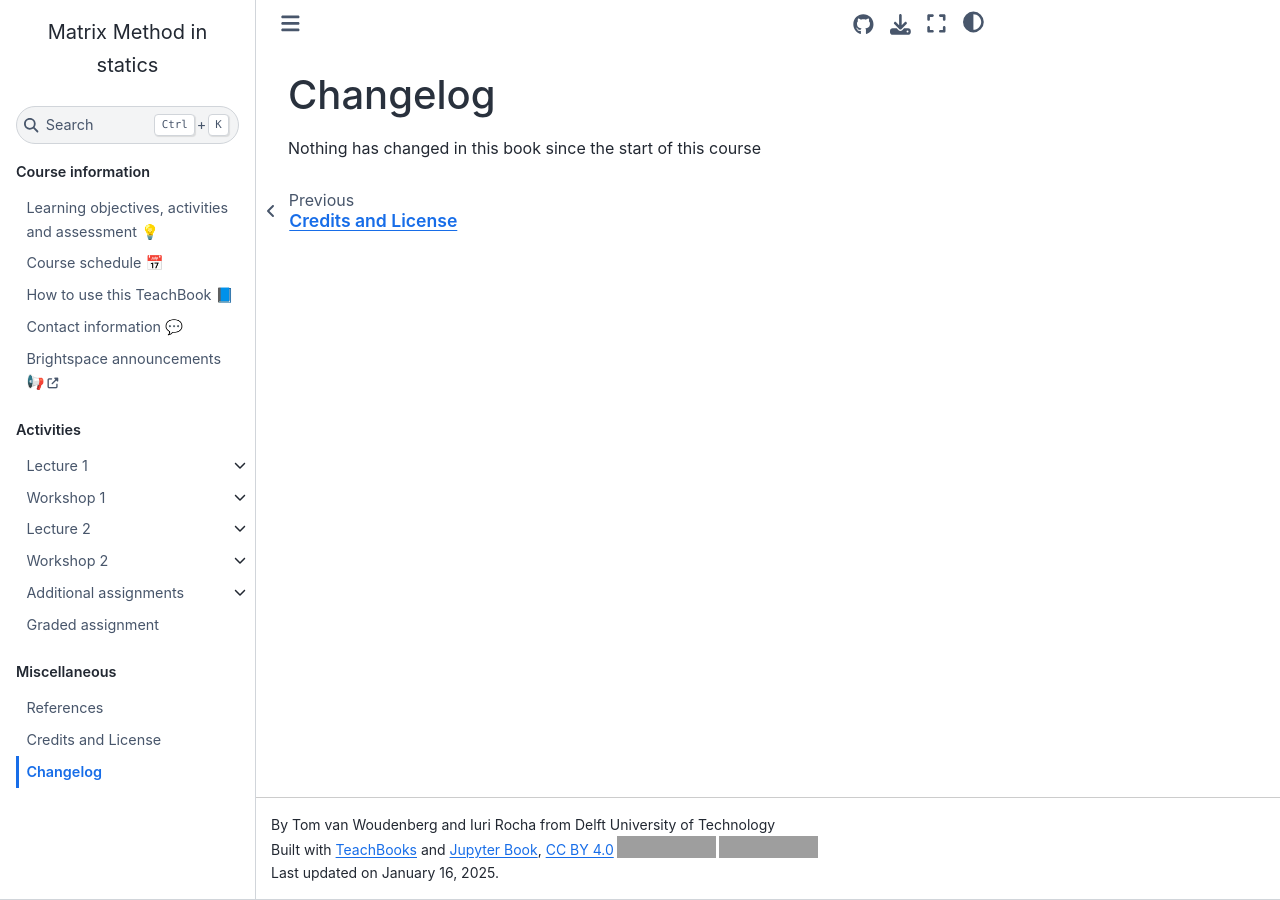
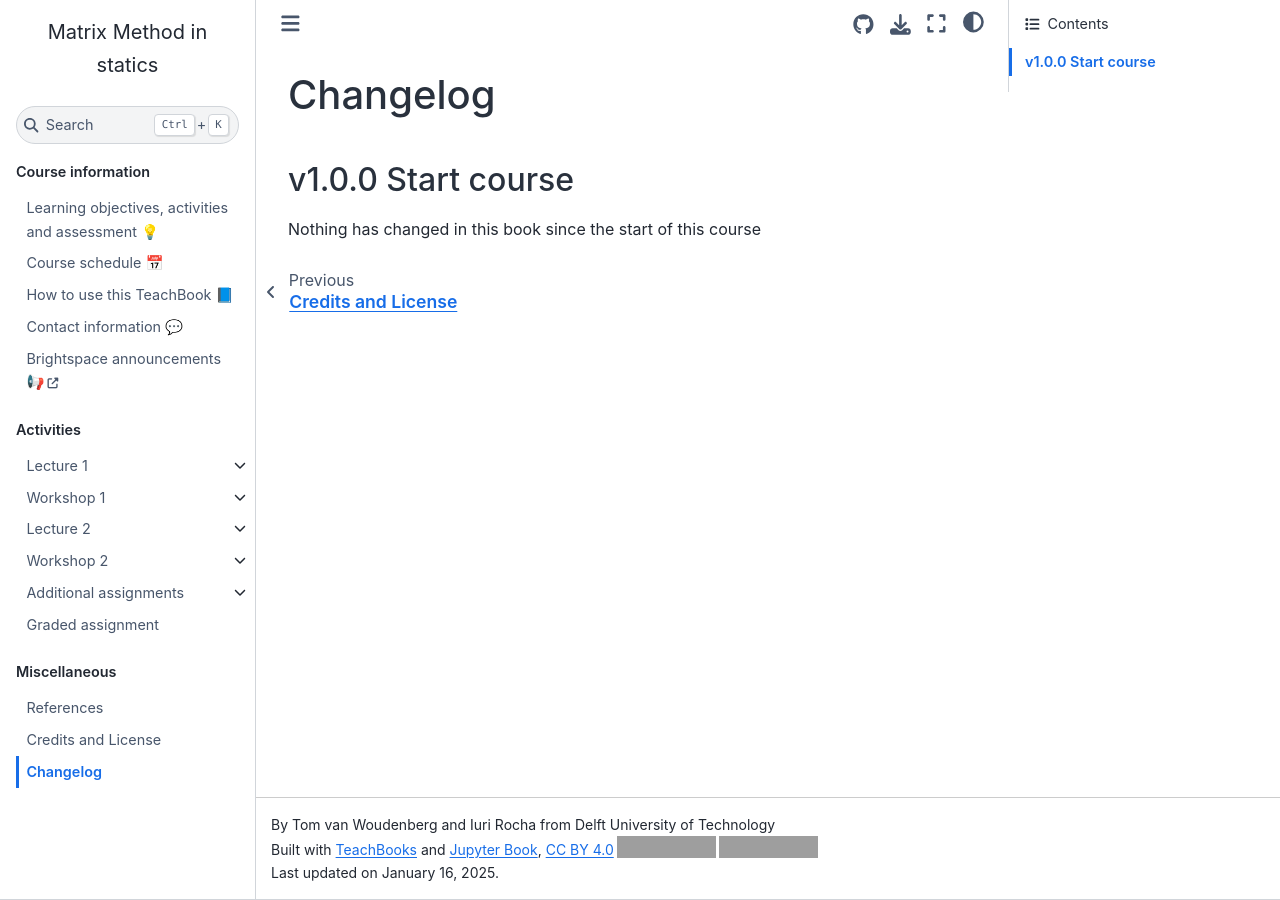
Before and after one commit to sophietenhoor/book, a Jupyter Book: the page built from book/changelog.md, in a window 1280 px wide. Built offline with Jupyter Book 1.0.4 settings and Sphinx 7.4.7 and the Sphinx Book theme 1.1.4, drawn with Linux system fonts in a browser that asks for light colours; comment, search, counter and statistics services are not loaded; grey boxes are pictures that could not be loaded.

Commit message:
Update changelog.md

```diff
--- a/book/changelog.md
+++ b/book/changelog.md
@@ -1,3 +1,4 @@
 # Changelog
 
+## v1.0.0 Start course
 Nothing has changed in this book since the start of this course
```
